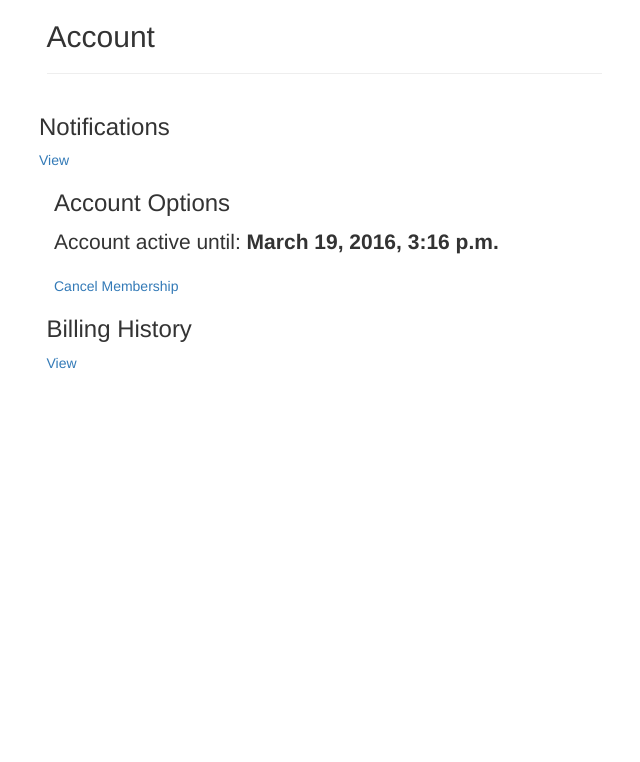
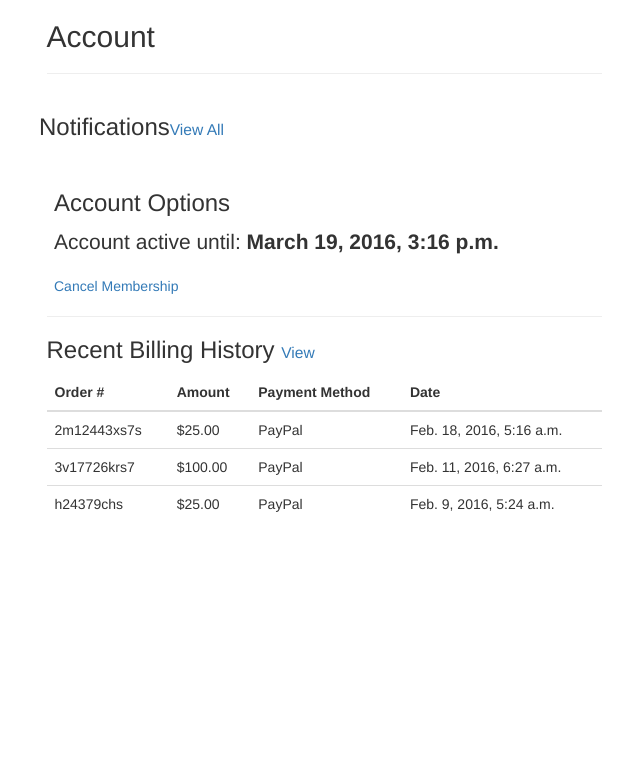
Before and after one commit to praneethkumarpidugu/MasterEnterpreneur, a Django app: a page that uses src/templates/accounts/account_home.html in a window 1280 px wide. Shown: the part 51-813 px from the top of the page, without its empty margins (316-956 px from the left). Run offline with Django 3.2, Linux system fonts and the light colour scheme; a user stored in the database is signed in; data comes from the database, SQL or seed files in the repository; both versions use the stored data as it was after the commit; parts of the project's set-up code (start-up, migrations or seed data) failed here and were passed over; some libraries are stand-ins or nearby versions.

Commit message:
Final Account Update

```diff
--- a/src/accounts/views.py
+++ b/src/accounts/views.py
@@ -5,12 +5,20 @@ from django.contrib.auth.decorators import login_required
 from django.core.urlresolvers import reverse
 
 # Create your views here.
+from billing.models import Transaction
+from notifications.models import Notification
 from .forms import LoginForm, RegisterForm
 from .models import MyUser
 
 @login_required
 def account_home(request):
-    return render(request, "accounts/account_home.html", {})
+    notifications = Notification.objects.get_recent_for_user(request.user, 6)
+    transactions = Transaction.objects.get_recent_for_user(request.user, 3)
+    context = {
+        "notifications": notifications,
+        "transactions": transactions,
+    }
+    return render(request, "accounts/account_home.html", context)
 
 def auth_login(request):
     form = LoginForm(request.POST or None)
--- a/src/billing/models.py
+++ b/src/billing/models.py
@@ -85,6 +85,11 @@ class TransactionManager(models.Manager):
         new_trans.save(using=self._db)
         return new_trans
 
+    def all_for_user(self, user):
+        return super(TransactionManager, self).filter(user=user)
+    def get_recent_for_user(self, user, num):
+        return super(TransactionManager, self).filter(user=user)[:num]
+
 
 class Transaction(models.Model):
     user = models.ForeignKey(settings.AUTH_USER_MODEL)
--- a/src/notifications/models.py
+++ b/src/notifications/models.py
@@ -42,6 +42,8 @@ class NotificationManager(models.Manager):
     def all_for_user(self, user):
         self.get_queryset().mark_targetless(user)
         return self.get_queryset().get_user(user)
+    def get_recent_for_user(self, user, num):
+        return self.get_queryset().get_user(user)[:num]
 
 class Notification(models.Model):
     sender_content_type = models.ForeignKey(ContentType, related_name='notify_sender')
--- a/src/templates/accounts/account_home.html
+++ b/src/templates/accounts/account_home.html
@@ -10,8 +10,13 @@
     <div class="row">
         <div class="row">
     <div class="col-sm-6 col-sm-offset-3">
-    <h3>Notifications</h3>
-    <a href="{% url 'notifications_all' %}">View</a>
+    <h3>Notifications<small><a href="{% url 'notifications_all' %}">View All</a></small></h3>
+        <table class="table">
+{% for note in notifications %}
+    <tr><td>{{ note|safe }}</td><td>{% if note.read %} Read {% else %} Unread {% endif %}</td></tr>
+{% endfor %}
+</table>
+
     </div>
 </div>
     </div>
@@ -33,8 +38,27 @@
     </div>
 <div class="row">
     <div class="col-sm-6 col-sm-offset-3">
-    <h3>Billing History</h3>
-    <a href="{% url 'billing_history' %}">View</a>
+    <hr/>
+    <h3>Recent Billing History
+    <small><a href="{% url 'billing_history' %}">View</a></small>
+    </h3>
+    <table class="table">
+    <thead>
+    <th>Order #</th>
+    <th>Amount</th>
+    <th>Payment Method</th>
+    <th>Date</th>
+    </thead>
+    {% for object in transactions %}
+        <tr>
+            <td>{{ object.order_id }}</td>
+            <td>${{ object.amount }}</td>
+            <td>{{ object.card_type }}{% if object.last_four %}<br/>Last Four Digits: {{ object.last_four }}{% endif %}</td>
+            <td>{{ object.timestamp }}</td>
+        </tr>
+
+    {% endfor %}
+    </table>
     </div>
 </div>
 {% endblock %}
```
Also changed, not shown: src/db.sqlite3, 3 other files.
